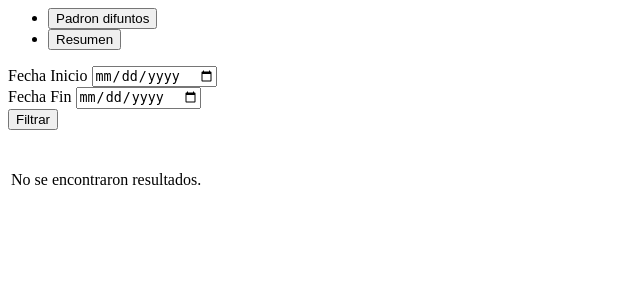
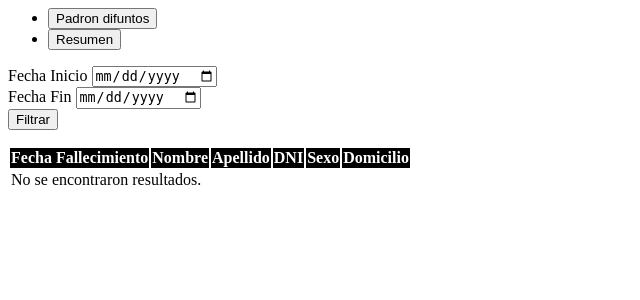
Before and after one commit to MSCB-Sistemas/cementerio, a PHP site: page /app/views/pages/estadisticas.php in a window 1280 px wide. Shown: the top 300 px of the page, without its empty margins (0-640 px from the left). Run offline with PHP 8.4, Linux system fonts and the light colour scheme; the template is opened without the code that fills it, so the values that code supplies are empty; some libraries are stand-ins or nearby versions.

Commit message:
fix tabla estadisitica, arregle la visualizacion de la tabla

```diff
--- a/mvc_cementerio/app/views/inc/header.php
+++ b/mvc_cementerio/app/views/inc/header.php
@@ -185,7 +185,7 @@
 
     .table thead th {
         border-bottom: 2px solid var(--bs-border-color);
-        background-color: #f8f9fa;
+        background-color: #ffffffff;
     }
 
     .table-hover tbody tr:hover {
--- a/mvc_cementerio/app/views/pages/estadisticas.php
+++ b/mvc_cementerio/app/views/pages/estadisticas.php
@@ -42,7 +42,7 @@
     <?php endif; ?>
 
     <table class="table table-bordered table-striped">
-        <thead class="table-dark text-black">
+        <thead class="th a">
             <tr>
                 <th><?= generarOrdenLink('fecha_fallecimiento', 'Fecha Fallecimiento', $datos) ?></th>
                 <th><?= generarOrdenLink('nombre', 'Nombre', $datos) ?></th>
@@ -110,7 +110,8 @@
     $query_params['sort_dir'] = $direccion_siguiente;
 
     $link = '?' . http_build_query($query_params);
-    return "<a href=\"$link\">$etiqueta</a>";
+
+    return "<a href=\"$link\" style=\"color: white; text-decoration: none;\">$etiqueta</a>";
 }
 ?>
 
--- a/mvc_cementerio/public/css/estadisticas.css
+++ b/mvc_cementerio/public/css/estadisticas.css
@@ -1,11 +1,18 @@
-th a {
-    color: white;
+th {
+    color: rgb(0, 0, 0);
     text-decoration: none;
     cursor: pointer;
 }
+
+.table thead th {
+    border-bottom: 2px solid var(--bs-border-color);
+    background-color: rgb(0, 0, 0);
+}
+
 th a:hover {
     color: #ddd;
 }
+
 .pagination {
     display: flex;
     justify-content: center;
@@ -13,9 +20,11 @@
     list-style: none;
     padding: 0;
 }
+
 .pagination li {
     margin: 0 0.25rem;
 }
+
 .pagination a {
     color: white;
     text-decoration: none;
@@ -24,9 +33,11 @@
     border-radius: 4px;
     transition: background 0.3s ease;
 }
+
 .pagination a:hover {
     background: #444;
 }
+
 .pagination a.pagina-link {
 color: #333;
 background: white;
```
